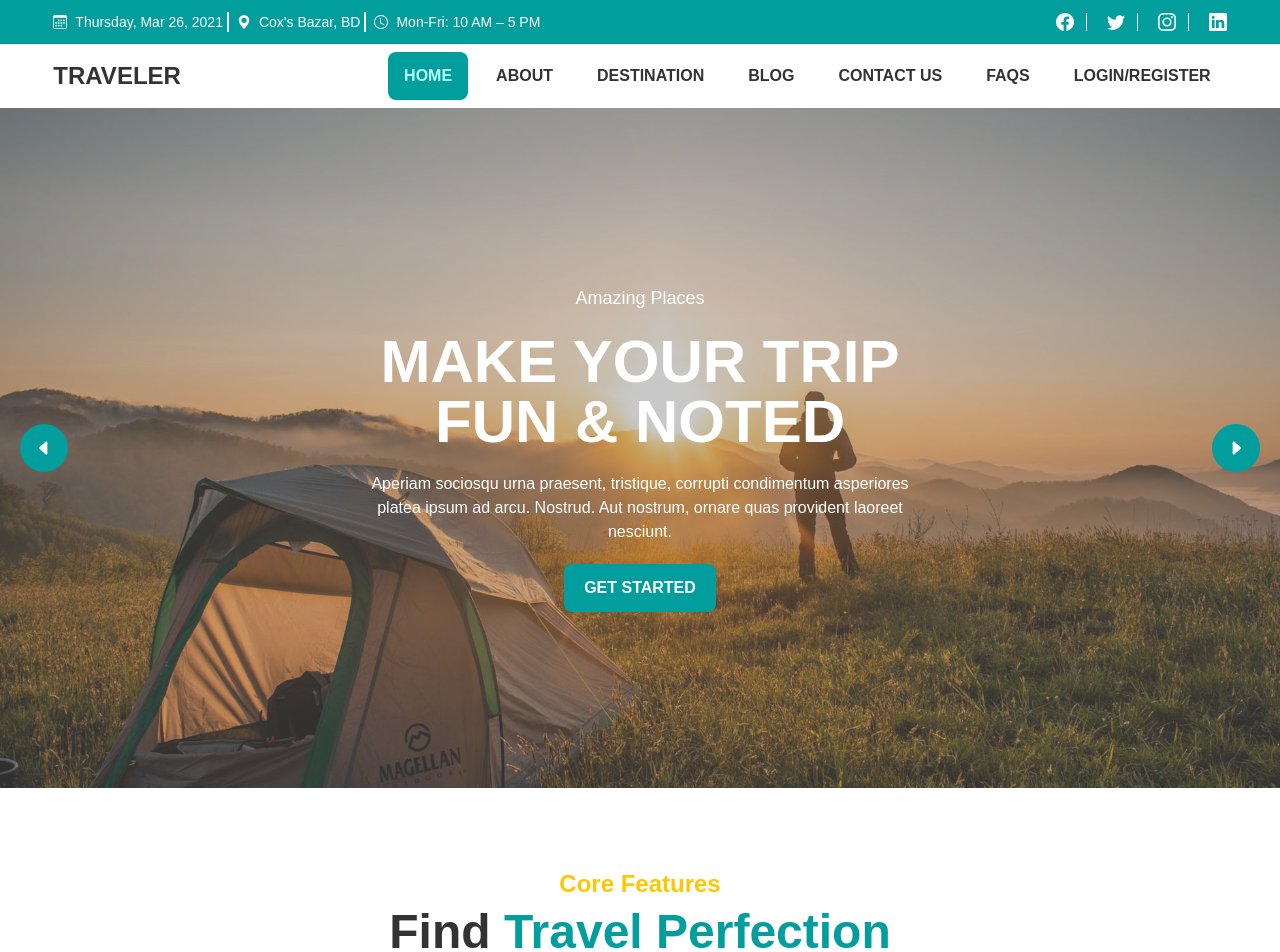
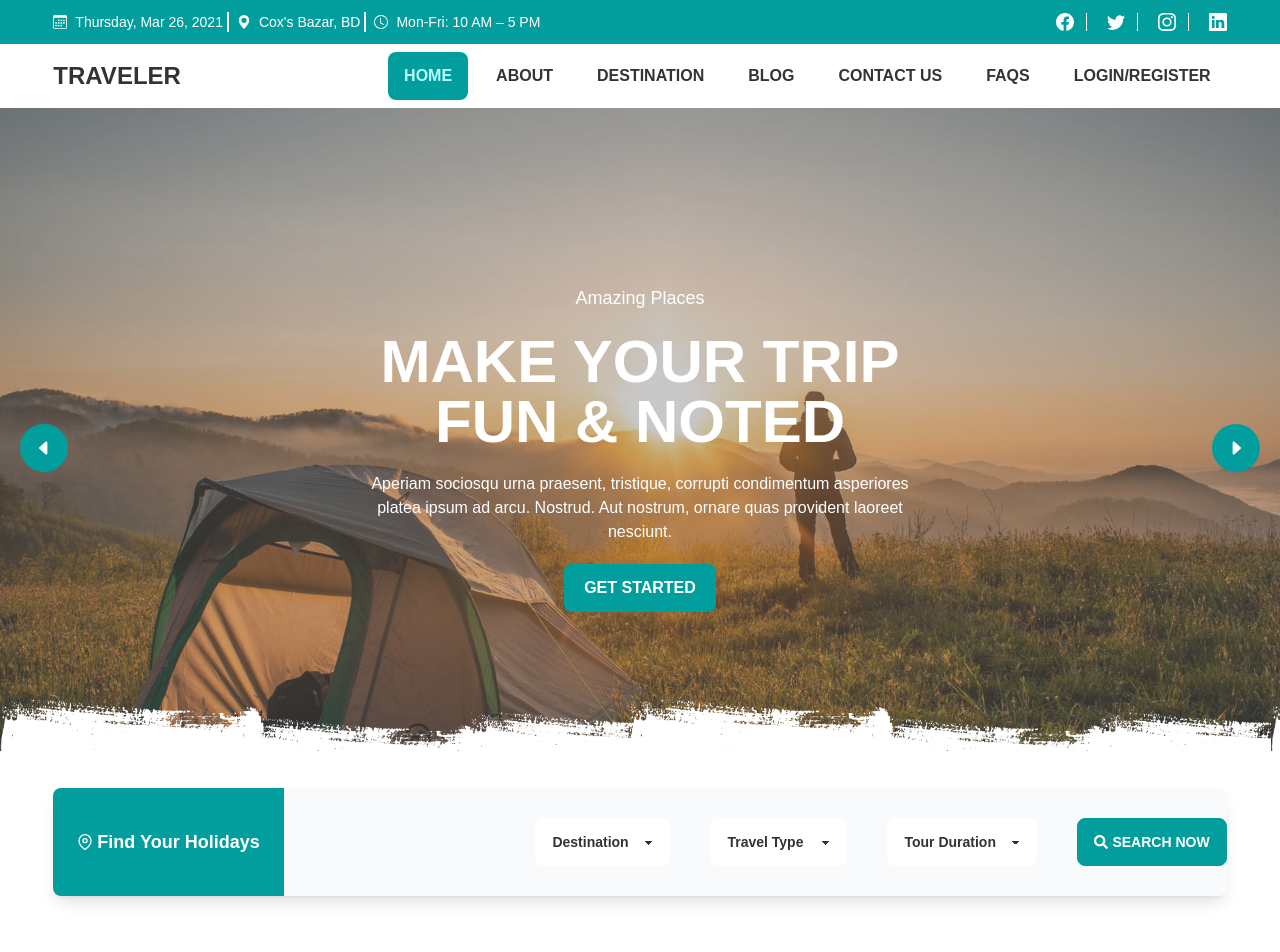
Before and after one commit to ismailjosim/traveler-client, a React (Create React App) app: page / in a window 1280 px wide. Shown: the top 952 px of the page. Built offline with nearby package versions, Linux system fonts and the light colour scheme; no server answers.

Commit message:
add project

```diff
--- /dev/null
+++ b/src/components/Home/HomeSections/HolidayForm.jsx
@@ -0,0 +1,56 @@
+import React from 'react';
+import { FiMapPin } from 'react-icons/fi'
+import { FaSearch } from 'react-icons/fa';
+import '../../../styles/Custom.css'
+
+const HolidayForm = () => {
+    return (
+        <div className="relative block z-[2]">
+            <div className="section-shape top-0" />
+            <div className="w-11/12 mx-auto bg-slate-50 shadow-lg rounded-lg">
+                <div className="flex justify-between overflow-hidden items-center">
+                    <div className="bg-primary py-5 rounded-lg rounded-r-none text-white">
+                        <h4 className="text-center p-6 py-5 mb-0 lg:flex gap-1 items-center">
+                            <FiMapPin className='text-white' />
+                            <span className='text-lg font-semibold'> Find Your Holidays</span>
+                        </h4>
+                    </div>
+                    <div className='flex justify-between gap-10'>
+                        <div>
+                            <select className="select w-full max-w-xs">
+                                <option>Destination</option>
+                                <option value={ 1 }>Destination</option>
+                                <option value={ 2 }>Argentina</option>
+                                <option value={ 3 }>Belgium</option>
+                                <option value={ 4 }>Canada</option>
+                                <option value={ 5 }>Denmark</option>
+                            </select>
+                        </div>
+                        <div>
+                            <select className="select w-full max-w-xs">
+                                <option>Travel Type</option>
+                                <option value={ 1 }>City Tour</option>
+                                <option value={ 2 }>Family Tour</option>
+                            </select>
+                        </div>
+                        <div>
+                            <select className="select w-full max-w-xs">
+                                <option value={ 1 }>Tour Duration</option>
+                                <option value={ 2 }>5 days</option>
+                                <option value={ 3 }>7 Days</option>
+                            </select>
+                        </div>
+                        <div className="text-center">
+                            <a href="/" className="btn btn-primary text-white flex items-center gap-1">
+                                <FaSearch className='font-bold' />
+                                <span>Search Now</span>
+                            </a>
+                        </div>
+                    </div>
+                </div>
+            </div>
+        </div>
+    );
+};
+
+export default HolidayForm;
--- a/src/components/Home/Homepage.jsx
+++ b/src/components/Home/Homepage.jsx
@@ -6,11 +6,13 @@ import Hero from './HomeSections/Hero'
 import Packages from './HomeSections/Packages'
 import Partners from './HomeSections/Partners'
 import TopDeals from './HomeSections/TopDeals'
+import HolidayForm from './HomeSections/HolidayForm';
 
 const Homepage = () => {
 	return (
 		<div>
 			<Hero />
+			<HolidayForm />
 			<Featured />
 			<Destination />
 			<Packages />
--- a/src/styles/Custom.css
+++ b/src/styles/Custom.css
@@ -136,3 +136,16 @@
 .top_inherit {
     top: inherit !important;
 }
+
+/* Homepage form section */
+.section-shape {
+    background-image: url(../assets/images/shape-pat.png);
+    position: absolute;
+    top: -96px;
+    left: 0;
+    width: 100%;
+    height: 96px;
+    background-size: contain;
+    background-repeat: repeat-x;
+    z-index: 1;
+}
```
Also changed, not shown: src/assets/images/shape-pat.png (added).
